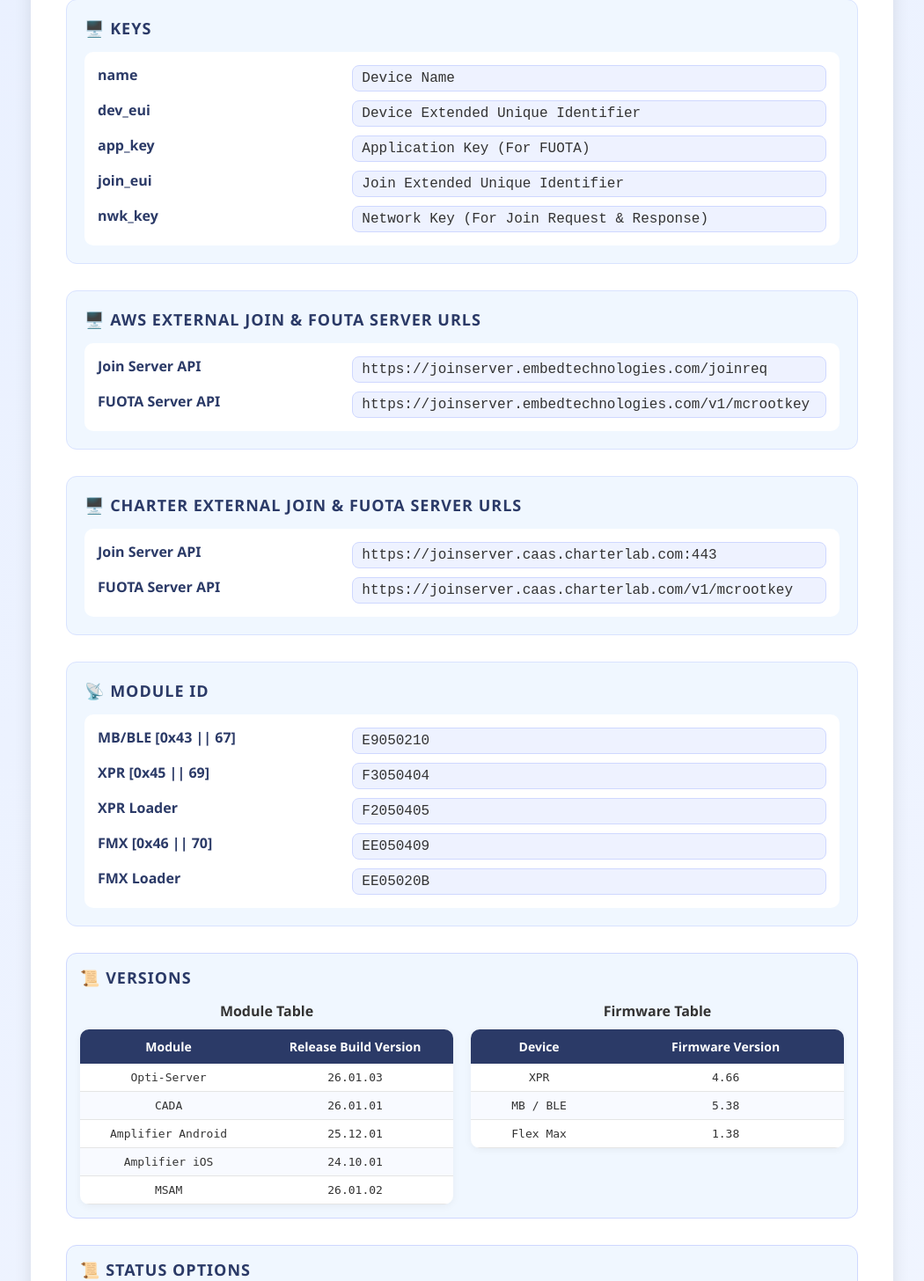
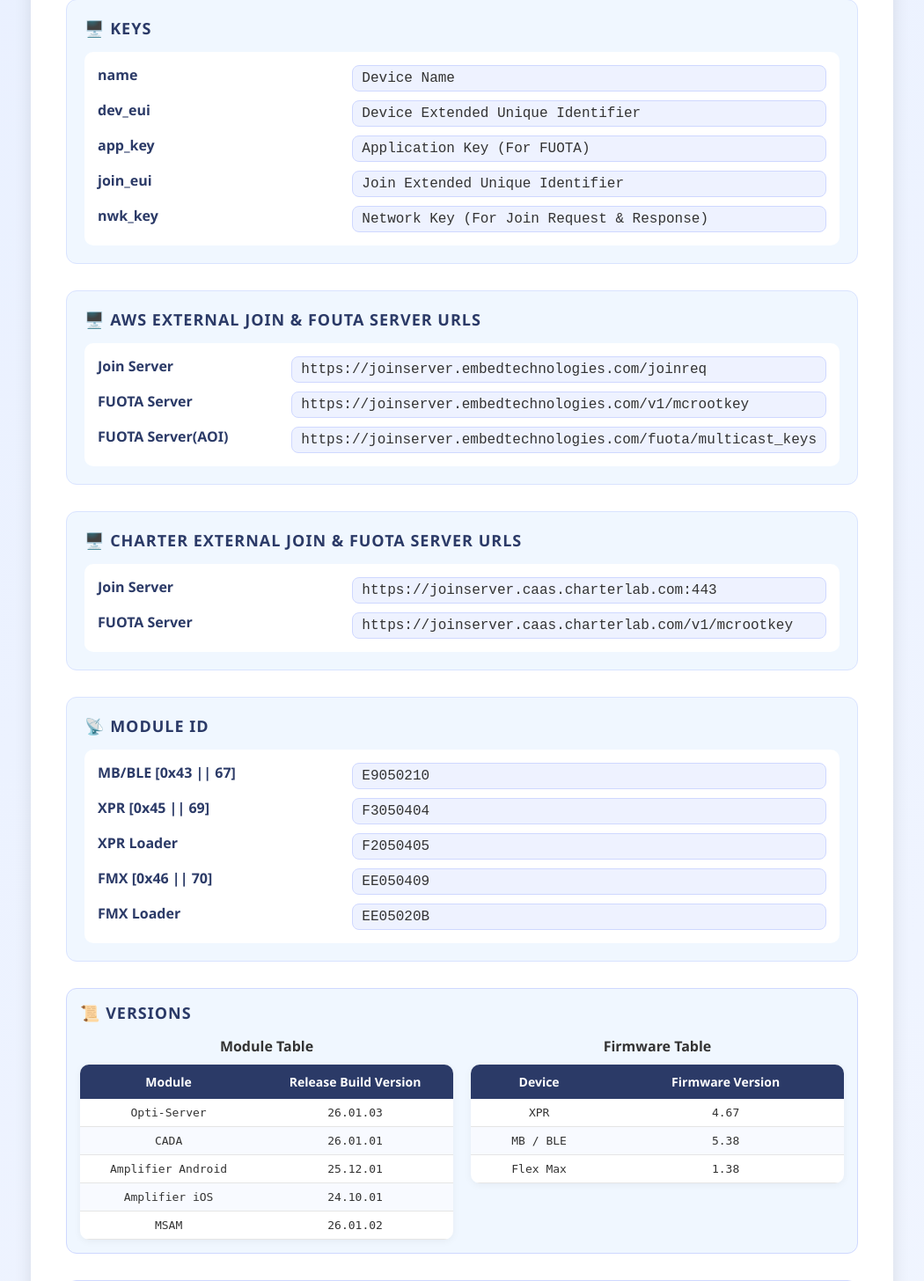
Before and after one commit to VenkataSuresh7989/fuota, a Flask app: page / in a window 1280 px wide. Shown: the part 282-1738 px from the top of the page at 88% size, without its empty margins (115-1165 px from the left). Run offline with Flask 3, Linux system fonts and the light colour scheme.

Commit message:
FUOTA Server(AOI) updated.

```diff
--- a/templates/index.html
+++ b/templates/index.html
@@ -46,10 +46,12 @@
     <div class="module-section">
       <h3>🖥️ AWS External Join & FOUTA Server URLs</h3>
       <div class="module-grid">
-        <div class="module-label">Join Server API</div>
+        <div class="module-label">Join Server</div>
         <div class="module-value">https://joinserver.embedtechnologies.com/joinreq</div>
-        <div class="module-label">FUOTA Server API</div>
+        <div class="module-label">FUOTA Server</div>
         <div class="module-value">https://joinserver.embedtechnologies.com/v1/mcrootkey</div>
+        <div class="module-label">FUOTA Server(AOI)</div>
+        <div class="module-value">https://joinserver.embedtechnologies.com/fuota/multicast_keys</div>
       </div>
     </div>
 
@@ -57,9 +59,9 @@
     <div class="module-section">
       <h3>🖥️ Charter External Join & FUOTA Server URLs</h3>
       <div class="module-grid">
-        <div class="module-label">Join Server API</div>
+        <div class="module-label">Join Server</div>
         <div class="module-value">https://joinserver.caas.charterlab.com:443</div>
-        <div class="module-label">FUOTA Server API</div>
+        <div class="module-label">FUOTA Server</div>
         <div class="module-value">https://joinserver.caas.charterlab.com/v1/mcrootkey</div>
       </div>
     </div>
@@ -133,7 +135,7 @@
             <tbody>
               <tr>
                 <td>XPR</td>
-                <td>4.66</td>
+                <td>4.67</td>
               </tr>
               <tr>
                 <td>MB / BLE</td>
```
